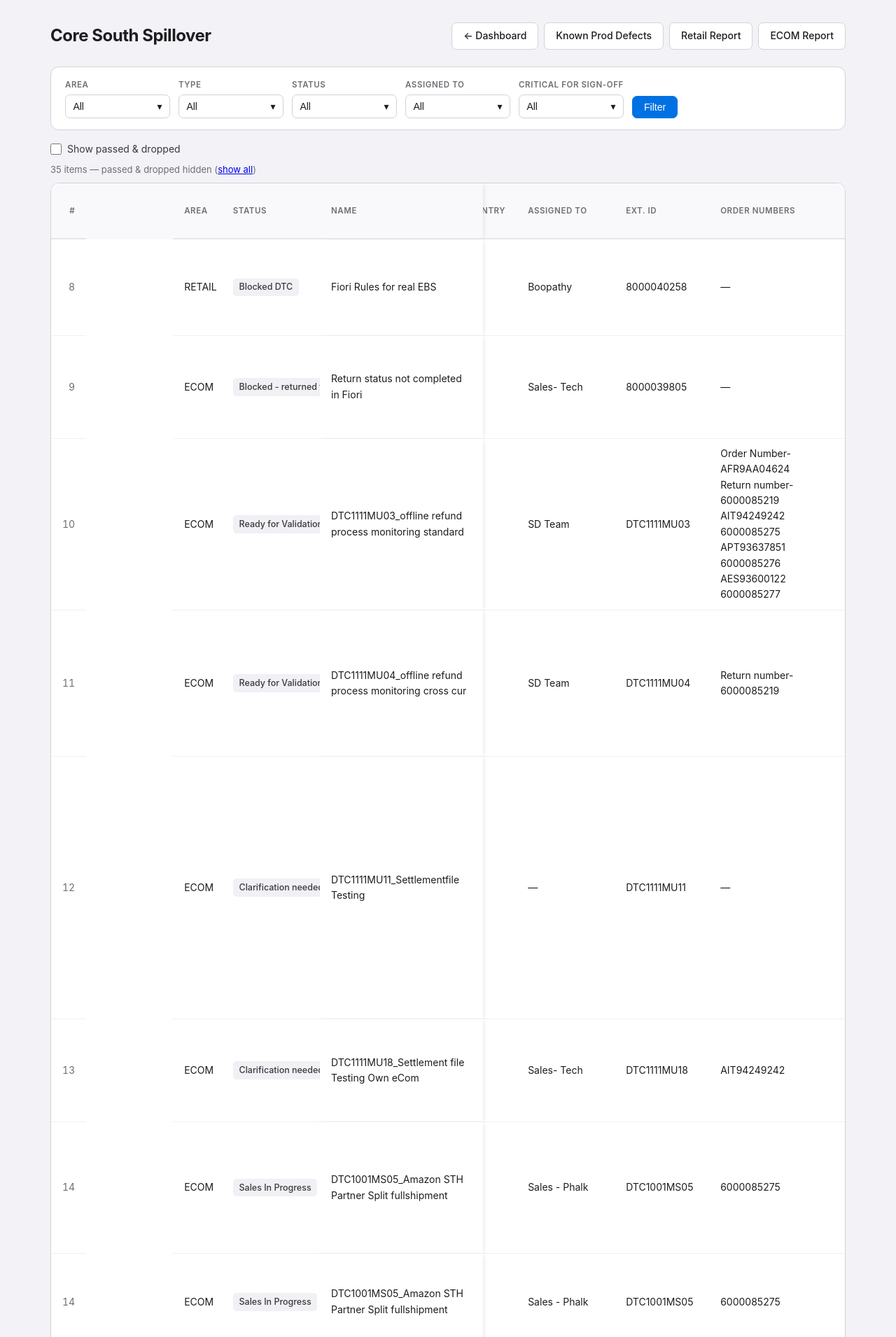
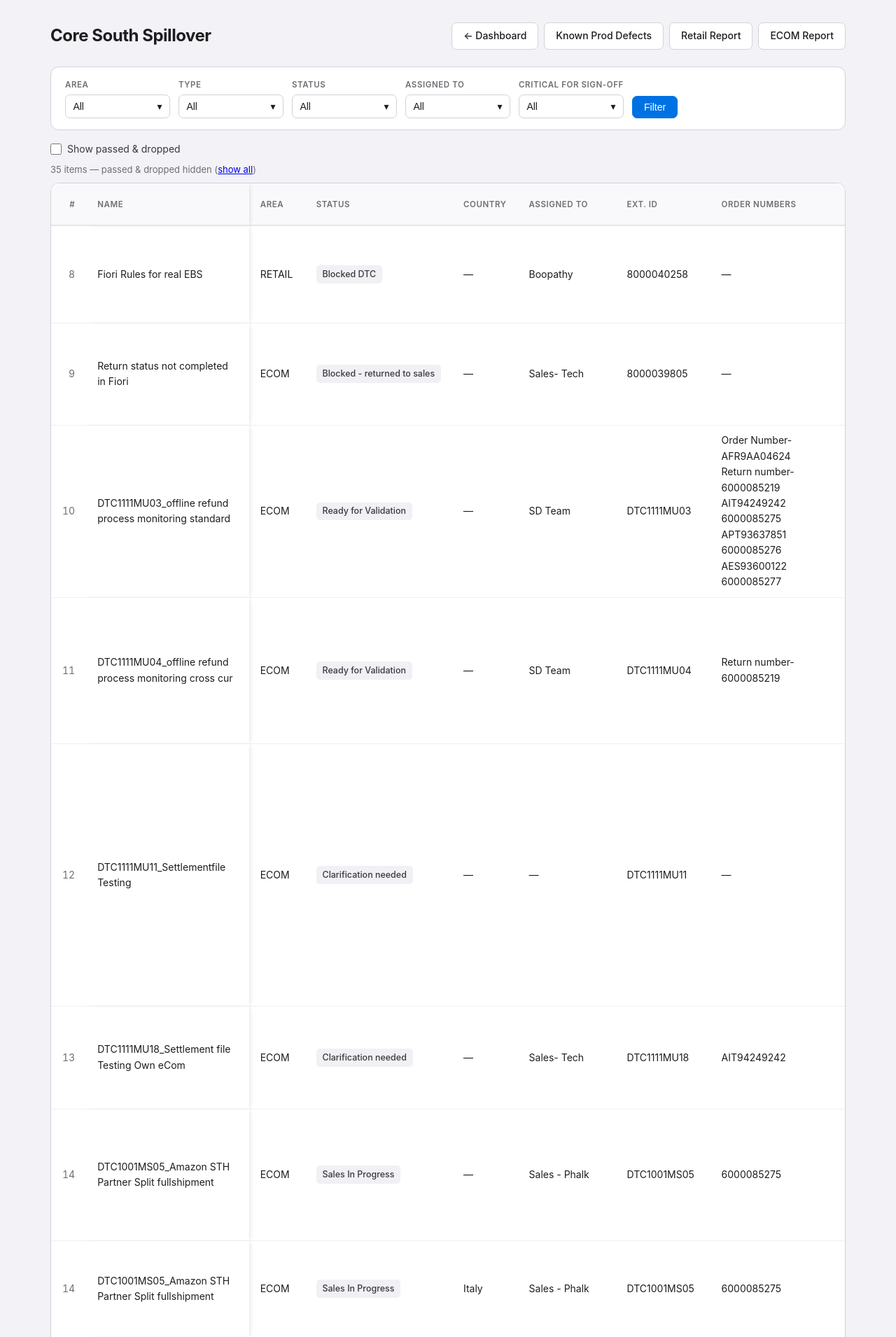
Before and after one commit to maruelha/chaosco, a Flask app: page /spillover in a window 1280 px wide. Shown: the part 52-1962 px from the top of the page at 70% size. Run offline with Flask 3, Linux system fonts and the light colour scheme; data comes from the database, SQL or seed files in the repository; data that the repository does not hold is empty; parts of the project's set-up code (start-up, migrations or seed data) failed here and were passed over.

Commit message:
Fix spillover frozen pane — # and Name as the only two frozen columns
Previous CSS had sc-type/sc-area/sc-status frozen with stale left offsets
that no longer matched the column order, causing an empty phantom column.

Restructured so only # (sc-row, 44 px) and Name (sc-name, 220 px, left:44)
are sticky. Moved Name to be the second column in the HTML so the two frozen
columns are contiguous. All other columns (Area, Status, Country, Assigned to,
Ext. ID, Order numbers, Critical for sign-off, Next step, action buttons) scroll
freely. Removed dead sc-type/sc-group/sc-imp/sc-signoffcmt width rules.

Co-Authored-By: Claude Sonnet 4.6 <noreply@anthropic.com>

```diff
--- a/app/static/style.css
+++ b/app/static/style.css
@@ -738,32 +738,26 @@ dialog::backdrop { background: rgba(0,0,0,.38); }
 .spillover-scroll tbody td { background: var(--sc-bg); }
 .spillover-scroll tbody tr:last-child td { border-bottom: none; }
 
-/* Frozen column widths + sticky left offsets */
-.sc-row    { width: 44px;  position: sticky; left: 0px;   z-index: 1; }
-.sc-type   { width: 130px; position: sticky; left: 44px;  z-index: 1; }
-.sc-area   { width: 70px;  position: sticky; left: 174px; z-index: 1; }
-.sc-status { width: 140px; position: sticky; left: 244px; z-index: 1; }
-.sc-name   { width: 220px; position: sticky; left: 384px; z-index: 1;
-             box-shadow: 3px 0 6px -2px rgba(0,0,0,.10); }
+/* Frozen columns: # and Name only */
+.sc-row  { width: 44px;  position: sticky; left: 0;    z-index: 1; }
+.sc-name { width: 220px; position: sticky; left: 44px; z-index: 1;
+           box-shadow: 3px 0 6px -2px rgba(0,0,0,.12); }
 
 /* Header + frozen intersection cells: highest z-index */
 .spillover-scroll thead .sc-row,
-.spillover-scroll thead .sc-type,
-.spillover-scroll thead .sc-area,
-.spillover-scroll thead .sc-status,
 .spillover-scroll thead .sc-name { z-index: 3; }
 
 /* Scrollable column widths */
+.sc-area     { width: 80px; }
+.sc-status   { width: 140px; }
+.sc-type     { width: 120px; }
 .sc-country  { width: 90px; }
 .sc-assignee { width: 140px; }
 .sc-extid    { width: 110px; }
-.sc-orders   { width: 130px; }
-.sc-critical { width: 110px; }
-.sc-group    { width: 130px; }
-.sc-imp        { width: 200px; }
-.sc-next       { width: 220px; }
-.sc-signoffcmt { width: 220px; }
-.sc-cmtbtn   { width: 90px; }
+.sc-orders   { width: 140px; }
+.sc-critical { width: 120px; }
+.sc-next     { width: 220px; }
+.sc-cmtbtn   { width: 110px; }
 
 /* --------------------------------------------------------------- retail columns */
 .rc-tcid     { width: 110px; }
--- a/app/templates/spillover.html
+++ b/app/templates/spillover.html
@@ -161,9 +161,9 @@
     <thead>
       <tr>
         <th class="sc-row num">#</th>
+        <th class="sc-name">Name</th>
         <th class="sc-area">Area</th>
         <th class="sc-status">Status</th>
-        <th class="sc-name">Name</th>
         <th class="sc-country">Country</th>
         <th class="sc-assignee">Assigned to</th>
         <th class="sc-extid">Ext. ID</th>
@@ -185,13 +185,13 @@
           data-commentsignoff="{{ (row.comment_for_signoff or '') | e }}"
           data-signoffgroup="{{ (row.signoff_group or '') | e }}">
         <td class="sc-row num">{{ row.excel_row }}</td>
-        <td class="sc-area">{{ row.area or '—' }}</td>
-        <td class="sc-status"><span class="status-pill">{{ row.status or '—' }}</span></td>
         <td class="sc-name" title="{{ row.name | e }}">
           {% if row.name %}
             {{ row.name[:70] }}{% if row.name | length > 70 %}…{% endif %}
           {% else %}—{% endif %}
         </td>
+        <td class="sc-area">{{ row.area or '—' }}</td>
+        <td class="sc-status"><span class="status-pill">{{ row.status or '—' }}</span></td>
         <td class="sc-country">{{ row.country or '—' }}</td>
         <td class="sc-assignee">{{ row.assigned_to or '—' }}</td>
         <td class="sc-extid">{{ row.external_id or '—' }}</td>
```
